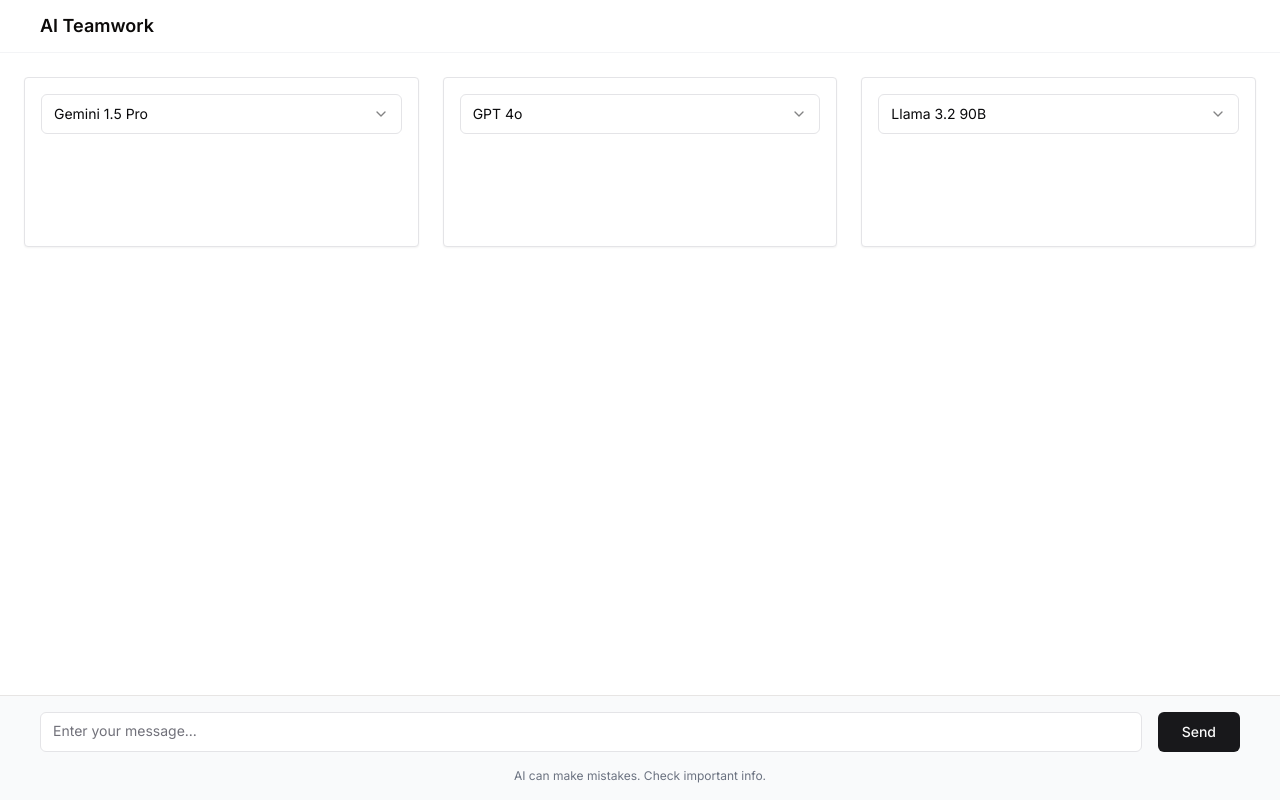
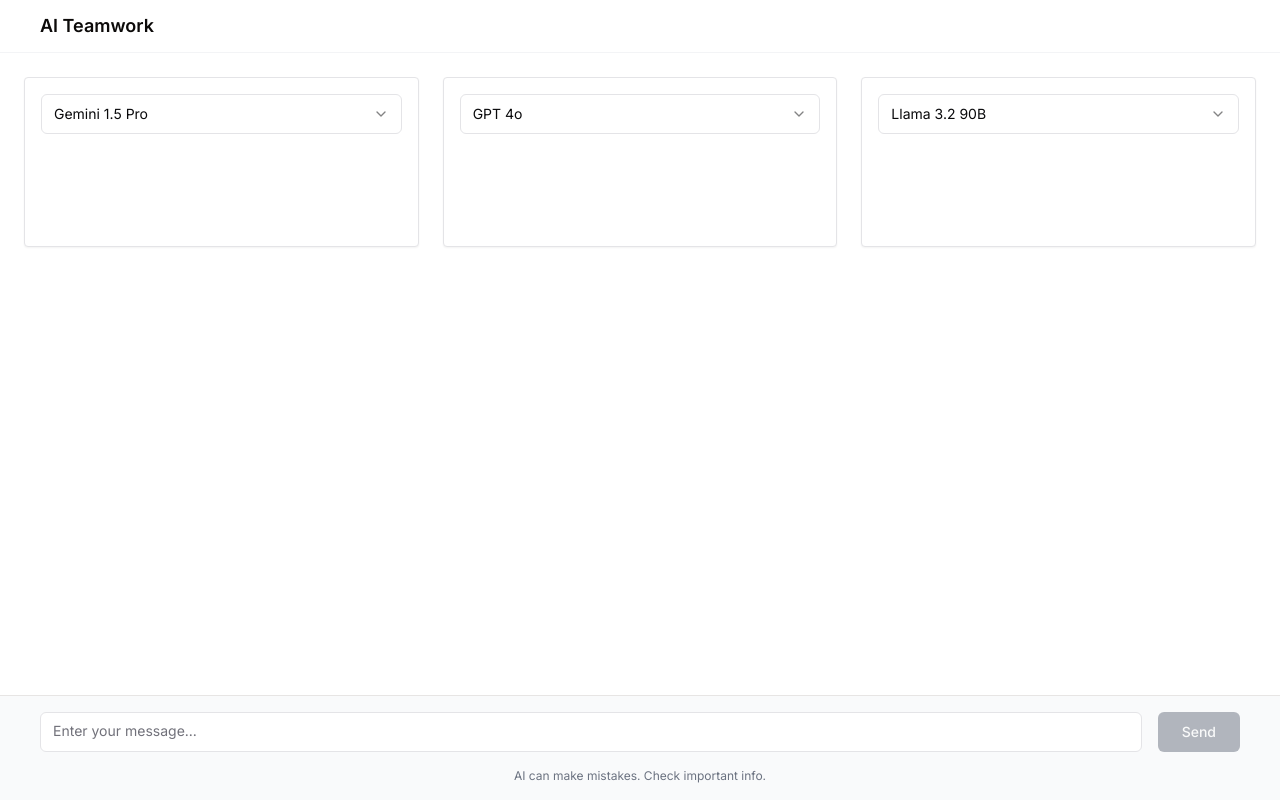
Before and after one commit to williamhutech/many-ai, a Next.js app: page / in a window 1280 px wide. Built offline with nearby package versions, Linux system fonts and the light colour scheme.

Commit message:
Version 0.18 - Bug Fixes
- Copy popup now working
- User can only submit if input is available
- Vercel updates

```diff
--- a/components/ui/input.tsx
+++ b/components/ui/input.tsx
@@ -29,7 +29,7 @@
     return (
       <textarea
         className={cn(
-          "flex w-full rounded-md border border-zinc-200 bg-white px-3 py-2 text-sm ring-offset-white placeholder:text-zinc-500 focus-visible:outline-none focus-visible:ring-2 focus-visible:ring-zinc-950 focus-visible:ring-offset-2 disabled:cursor-not-allowed disabled:opacity-50",
+          "flex w-full rounded-md border border-zinc-200 bg-white px-3 py-2 text-sm ring-offset-white placeholder:text-zinc-500 focus-visible:outline-none focus-visible:ring-1 focus-visible:ring-zinc-600 focus-visible:ring-offset-1 disabled:cursor-not-allowed disabled:opacity-50",
           "min-h-[40px] max-h-[120px] resize-none overflow-hidden",
           className
         )}
--- a/package.json
+++ b/package.json
@@ -43,7 +43,7 @@
     "tailwindcss-animate": "^1.0.7",
     "tar": "^7.4.3",
     "together-ai": "^0.6.0-alpha.4",
-    "vercel": "^37.5.3"
+    "vercel": "^37.6.0"
   },
   "devDependencies": {
     "@types/node": "^20",
--- a/src/app/layout.tsx
+++ b/src/app/layout.tsx
@@ -4,8 +4,8 @@
 
 // Define metadata for SEO and browser tab information
 export const metadata: Metadata = {
-  title: "Claude 3 Comparison",
-  description: "Compare responses from Claude 3 Haiku and Sonnet models",
+  title: "AI Teamwork",
+  description: "Compare responses from models",
 };
 
 // Root layout component that wraps all pages for consistent structure
--- a/src/app/page.tsx
+++ b/src/app/page.tsx
@@ -184,7 +184,7 @@
 
       {/* Main content area with result cards */}
       <main className="flex-1 container mx-auto p-6 overflow-hidden">
-        <div className="grid gap-6 grid-cols-1 lg:grid-cols-3">
+        <div className="grid gap-6 grid-cols-1 sm:grid-cols-2 lg:grid-cols-3">
           {[0, 1, 2].map((index) => (
             <ResultCard key={index} index={index} models={models} results={results} handleModelChange={handleModelChange} />
           ))}
@@ -209,7 +209,14 @@
                 className="w-full placeholder-gray-500 placeholder-opacity-100 focus:placeholder-opacity-0"
               />
             </div>
-            <Button type="submit" disabled={isLoading} className="px-6 py-2 min-w-[40px]">
+            <Button
+              type="submit"
+              disabled={isLoading || input.trim() === ''}
+              className={cn(
+                "px-6 py-2 min-w-[40px]",
+                (isLoading || input.trim() === '') && "opacity-50 cursor-not-allowed bg-gray-500"
+              )}
+            >
               {isLoading ? (
                 <>
                   <span className="mr-2 h-4 w-4 animate-spin rounded-full border-2 border-gray-300 border-t-transparent inline-block"></span>
```
Also changed, not shown: 2 other files (tests, documents, lock files or other folders).
